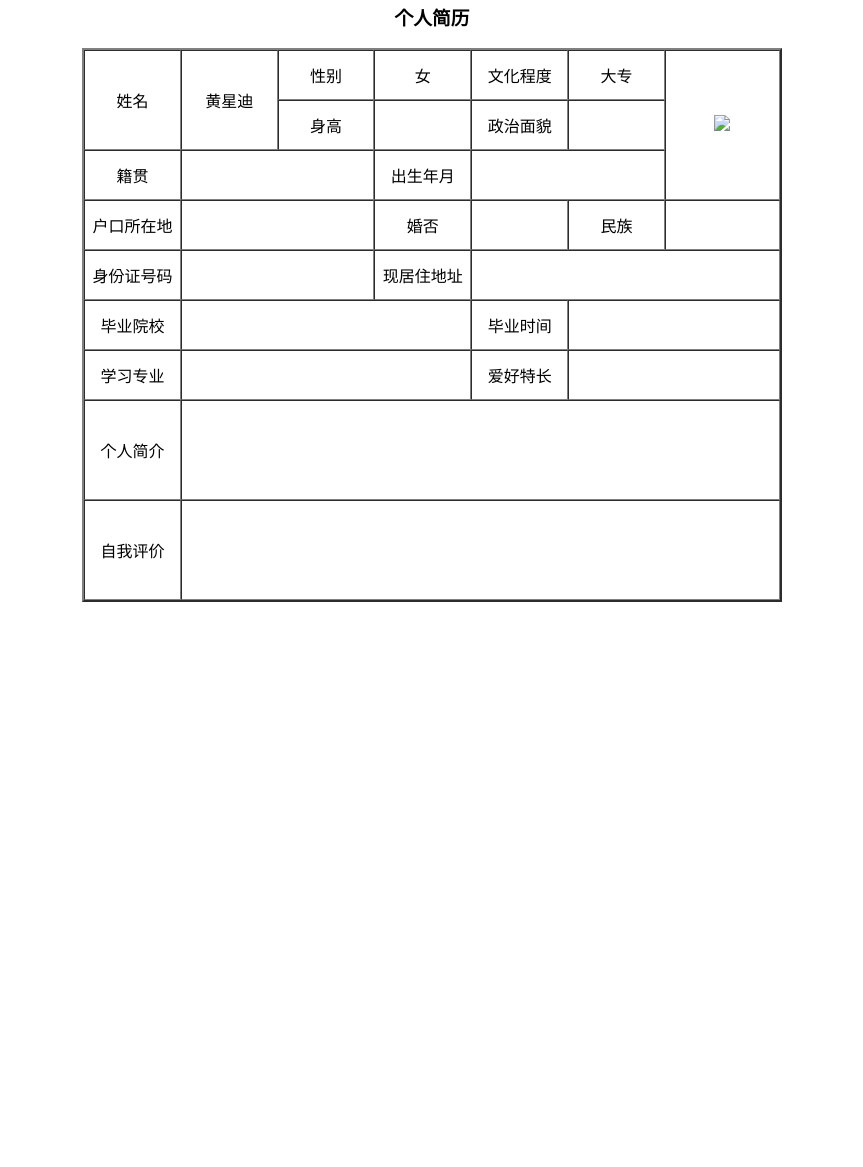
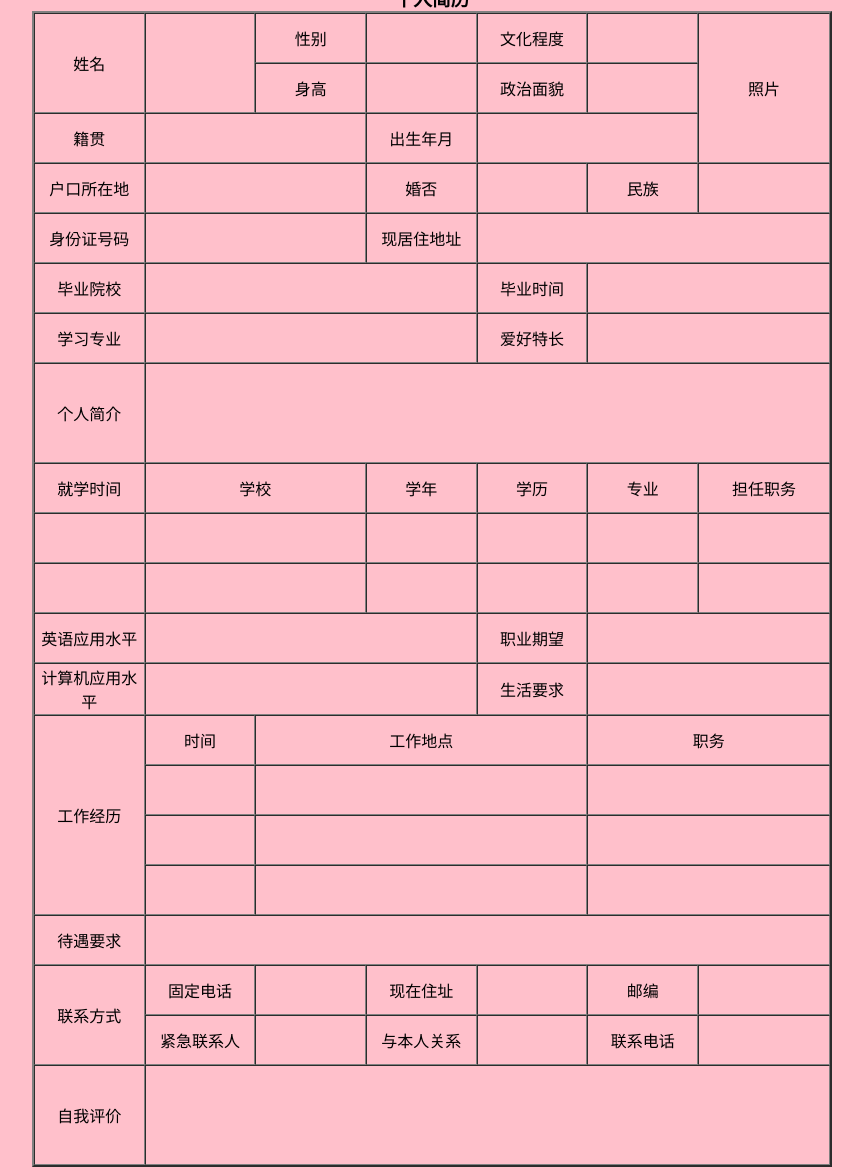
Before and after one commit to huangyouxiu123/huangyouxiu123.github.io, a plain HTML site: page jianli.html in a window 1280 px wide. Shown: the part 16-1183 px from the top of the page, without its empty margins (208-1071 px from the left). Before the commit the page ends 800 px from the top, so only its background shows below. Drawn offline with Linux system fonts and the light colour scheme.

Commit message:
Update jianli.html

```diff
--- a/jianli.html
+++ b/jianli.html
@@ -1,28 +1,28 @@
 <!DOCTYPE html>
-<html lang="en">
-    <head>
-        <meta charset="utf-8">
-        <title>个人简历</title>
-    </head>
-    <table border="2" cellspacing="0px" style="margin:auto;" width="700px">
-        <h3 align="center">个人简历</h3>
-        <tr height="50" style="text-align: center;">
-            <td rowspan="2">姓名</td>
-
-            <td rowspan="2" width="100">
-                黄星迪
-            </td>
+<html>
+<head>
+    <meta charset="utf-8">
+    <title>个人简历</title>
+    <style>
+        body,*{
+            margin: 0;
+        }
+        body{
+            background:pink;
+        }
+    </style>
+</head>
+    <table border="2" cellspacing="0px" style="margin:auto;" width="800px">
+        <h3  align="center">个人简历</h3>
+        <tr height="50"  style="text-align: center;">
+            <td rowspan="2" >姓名</td>
+            <td rowspan="2" width="100">  </td>
             <td width="100">性别</td>
-            <td width="100">
-                女
-            </td>
+            <td width="100">  </td>
             <td>文化程度</td>
-            <td width="100">
-                大专
-            </td>
-            <td rowspan="3" width="120"><img src="D:\photograph\jianli.jfif" rowspan="3" width="120" ></td>
+            <td width="100"></td>
+            <td  rowspan="3" width="120">照片</td>
         </tr>
-
         <tr height="50" style="text-align: center;">
             <td>身高</td>
             <td></td>
@@ -67,11 +67,88 @@
         <tr height="50" style="text-align: center;">
         </tr>
         <tr height="50" style="text-align: center;">
+            <td>就学时间</td>
+            <td colspan="2">学校</td>
+            <td>学年</td>
+            <td>学历</td>
+            <td>专业</td>
+            <td>担任职务</td>
+        </tr>
+        <tr height="50" style="text-align: center;">
+            <td></td>
+            <td colspan="2"></td>
+            <td></td>
+            <td></td>
+            <td></td>
+            <td></td>
+        </tr>
+        <tr height="50" style="text-align: center;">
+            <td></td>
+            <td colspan="2"></td>
+            <td></td>
+            <td></td>
+            <td></td>
+            <td></td>
+        </tr>
+        <tr height="50" style="text-align: center;">
+            <td>英语应用水平</td>
+            <td colspan="3"></td>
+            <td>职业期望</td>
+            <td colspan="2"></td>
+        </tr>
+        <tr height="50" style="text-align: center;">
+            <td>计算机应用水平</td>
+            <td colspan="3"></td>
+            <td>生活要求</td>
+            <td colspan="2"></td>
+        </tr>
+        <tr height="50" style="text-align: center;">
+            <td rowspan="4">工作经历</td>
+            <td>时间</td>
+            <td colspan="3">工作地点</td>
+            <td colspan="2">职务</td>
+        </tr>
+        <tr height="50" style="text-align: center;">
+            <td ></td>
+            <td colspan="3"></td>
+            <td colspan="2"></td>
+        </tr>
+        <tr height="50" style="text-align: center;">
+            <td ></td>
+            <td colspan="3"></td>
+            <td colspan="2"></td>
+        </tr>
+        <tr height="50" style="text-align: center;">
+            <td ></td>
+            <td colspan="3"></td>
+            <td colspan="2"></td>
+        </tr>
+        <tr height="50" style="text-align: center;">
+            <td>待遇要求</td>
+            <td colspan="6"></td>
+        </tr>
+        <tr height="50" style="text-align: center;">
+            <td rowspan="2">联系方式</td>
+            <td>固定电话</td>
+            <td></td>
+            <td>现在住址</td>
+            <td></td>
+            <td>邮编</td>
+            <td></td>
+        </tr>
+        <tr height="50" style="text-align: center;">
+            <td>紧急联系人</td>
+            <td></td>
+            <td>与本人关系</td>
+            <td></td>
+            <td>联系电话</td>
+            <td></td>
+        </tr>
+        <tr height="50" style="text-align: center;">
             <td rowspan="2">自我评价</td>
             <td colspan="6" rowspan="2"></td>
         <tr height="50" style="text-align: center;">
         </tr>
     </table>
-    </body>
-
-    <html/>
+</body>
+</html>
```
